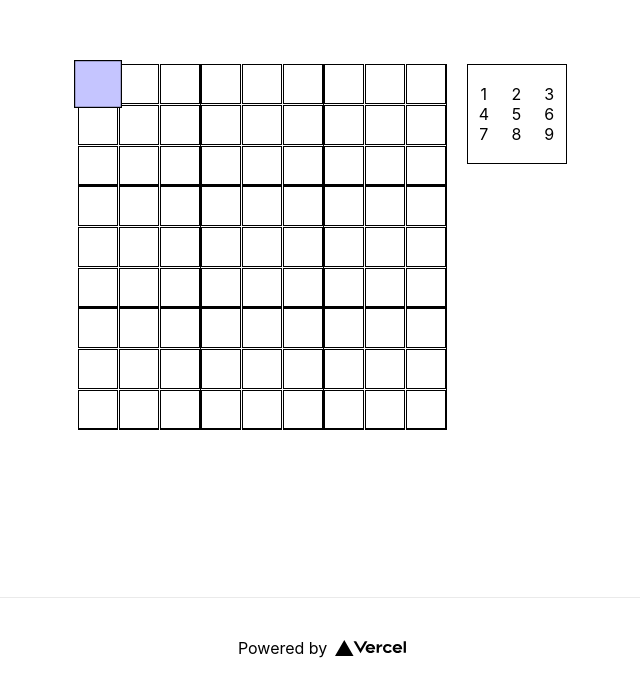
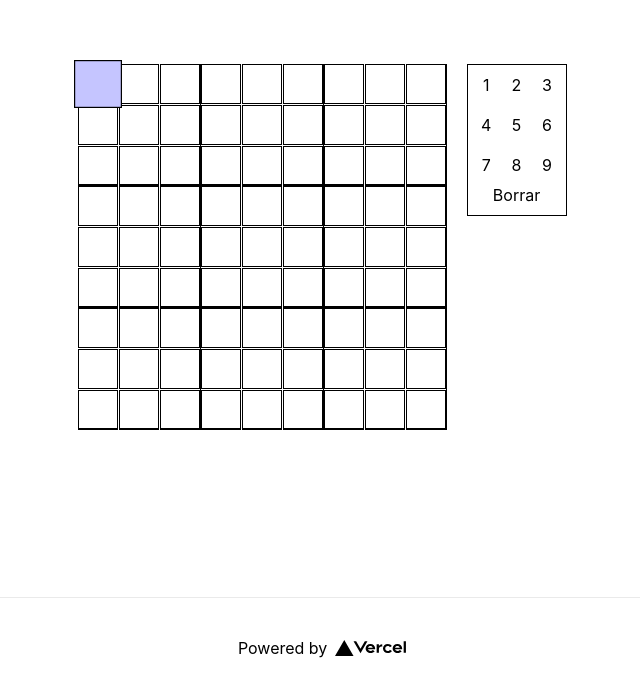
Before and after one commit to chelorope/sudoku, a Next.js app: page / in a window 1280 px wide. Shown: the part 103-800 px from the top of the page, without its empty margins (318-958 px from the left). Built offline with nearby package versions, Linux system fonts and the light colour scheme.

Commit message:
Number deletion

```diff
--- a/components/Game/Game.js
+++ b/components/Game/Game.js
@@ -1,4 +1,4 @@
-import React, { memo, useState } from "react";
+import React, { memo, useEffect, useState } from "react";
 
 import Grid from "../Grid/Grid";
 import Selector from "../Selector/Selector";
@@ -12,15 +12,19 @@ const matrix = Array.from({ length: 9 }, (_, i) => [...Array(9)]);
 const Game = () => {
   const [values, setValue] = useState(matrix);
   const [selected, setSelected] = useState([0, 0]);
+  const [invalidValues, setInvalidValues] = useState([]);
 
   const handleValueSelected = (value) => {
-    console.log(value, selected, values);
     setValue((prevValues) => {
       const nextValues = [...values];
       nextValues[selected[0]][selected[1]] = value;
       return nextValues;
     });
   };
+
+  useEffect(() => {
+    console.log("effect");
+  }, [selected, values]);
   return (
     <div className={styles.Game}>
       <Grid values={values} selected={selected} onSelect={setSelected} />
--- a/components/Selector/Selector.js
+++ b/components/Selector/Selector.js
@@ -5,6 +5,7 @@ import styles from "./Selector.module.css";
 const Selector = ({ onSelect }) => {
   return (
     <div className={styles.Selector}>
+      <div className={styles.numbers}>
         {Array.from({ length: 9 }, (_, i) => i + 1).map((value) => (
           <div
             className={styles.number}
@@ -15,6 +16,10 @@ const Selector = ({ onSelect }) => {
           </div>
         ))}
       </div>
+      <div className={styles.delete} onClick={() => onSelect(undefined)}>
+        Borrar
+      </div>
+    </div>
   );
 };
 
--- a/components/Selector/Selector.module.css
+++ b/components/Selector/Selector.module.css
@@ -1,16 +1,29 @@
 .Selector {
-  display: grid;
-  grid-template-columns: repeat(3, 1fr);
-  height: 100px;
+  align-self: flex-start;
+  align-items: center;
   background-color: white;
   border: 1px solid #000;
+  display: flex;
+  flex-direction: column;
   margin-left: 20px;
   width: 100px;
   z-index: 1;
   align-content: center;
 }
 
+.numbers {
+  display: grid;
+  grid-template-columns: repeat(3, 1fr);
+  gap: 20px;
+  margin-top: 10px;
+}
+
 .number {
+  cursor: pointer;
   text-align: center;
+}
+
+.delete {
   cursor: pointer;
+  margin: 10px 0;
 }
```
Lines whose indentation alone changed are shown as unchanged.
